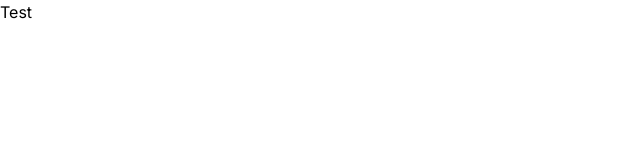
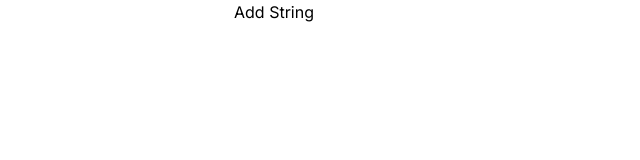
Before and after one commit to yousufislamme/BudgetBank, a Next.js app: page /test in a window 1280 px wide. Shown: the top 160 px of the page, without its empty margins (0-640 px from the left). Built offline with nearby package versions, Linux system fonts and the light colour scheme.

Commit message:
just ignore

```diff
--- a/app/test/page.jsx
+++ b/app/test/page.jsx
@@ -1,5 +1,30 @@
+"use client";
+import { useState } from "react";
+
 const Test = () => {
-  return <div>Test</div>;
+  const [strings, setStrings] = useState([]);
+  const [currentString, setCurrentString] = useState("");
+
+  const handleButtonClick = () => {
+    setStrings((prevStrings) => [...prevStrings, currentString]);
+    setCurrentString("");
+  };
+
+  const handleInputChange = (event) => {
+    setCurrentString(event.target.value);
+  };
+
+  return (
+    <div>
+      <input type="text" value={currentString} onChange={handleInputChange} />
+      <button onClick={handleButtonClick}>Add String</button>
+      <ul>
+        {strings.map((str, index) => (
+          <li key={index}>{str}</li>
+        ))}
+      </ul>
+    </div>
+  );
 };
 
 export default Test;
--- a/components/Transition.jsx
+++ b/components/Transition.jsx
@@ -1,9 +1,7 @@
 import { useMyContext } from "@/context/MyContext";
 import TransitionDecs from "./Transition/TransitionDecs";
-
 const Transition = () => {
   const { data } = useMyContext();
-
   // Check if data is available and not an empty array
   const allData = data && data.length > 0 ? data : null;
 
@@ -31,6 +29,7 @@ const Transition = () => {
         <div className=" flex items-center justify-center ">
           <div className="flex flex-col items-center justify-center gap-2">
             {/* All transition lists */}
+
             <TransitionDecs amount={initialAmount} commit={initialTranHis} />
           </div>
         </div>
--- a/context/MyContext.jsx
+++ b/context/MyContext.jsx
@@ -13,8 +13,12 @@ export const MyProvider = ({ children }) => {
     setCall(newData);
   };
 
+  const myHandler = () => {
+    data();
+  };
+
   return (
-    <MyContext.Provider value={{ data, call, updateData, callTran }}>
+    <MyContext.Provider value={{ data, call, updateData, callTran, myHandler }}>
       {children}
     </MyContext.Provider>
   );
```
